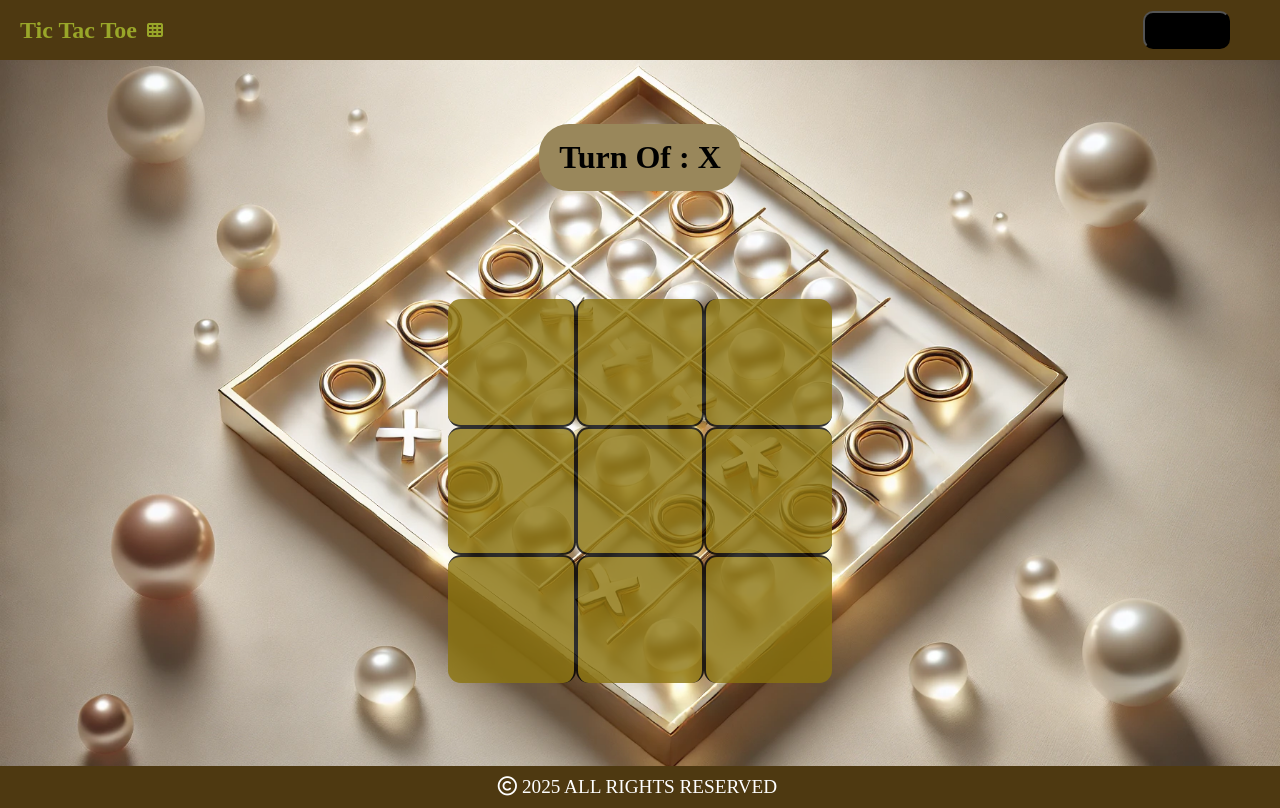
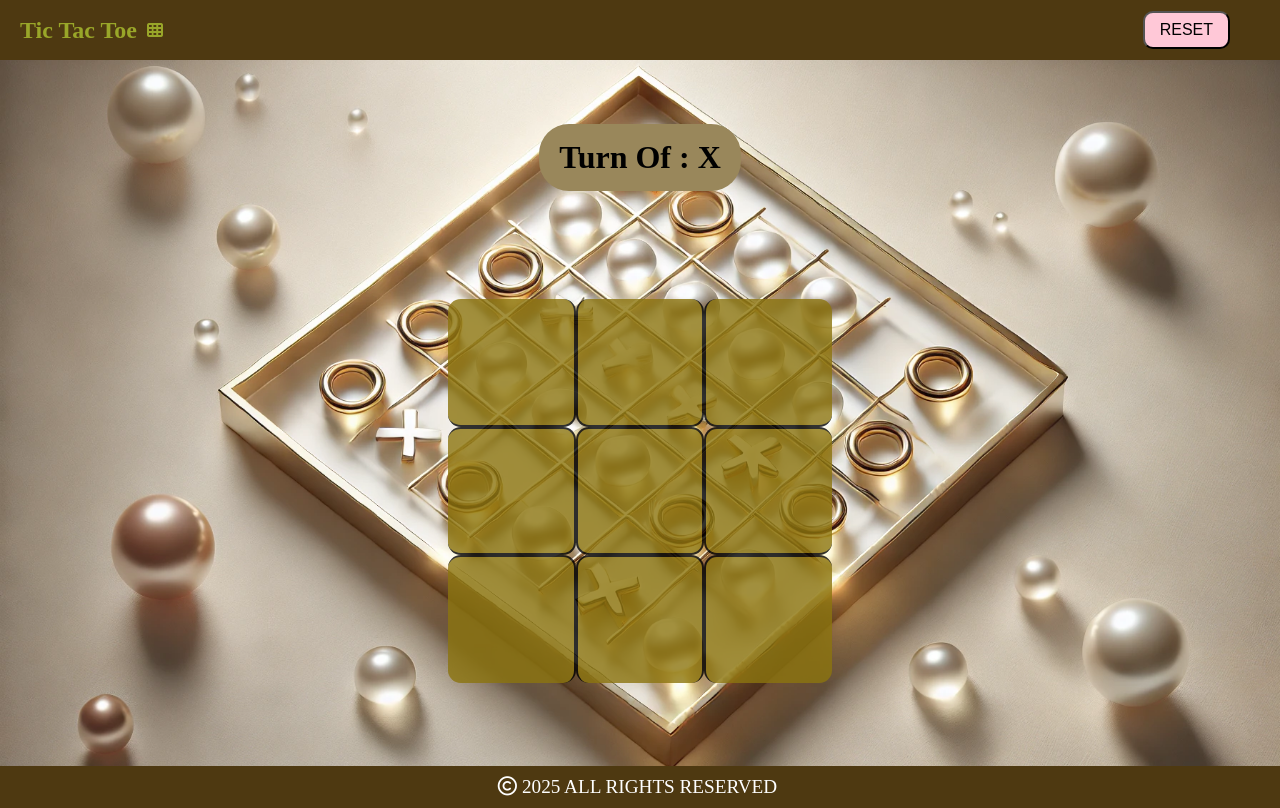
Before and after one commit to suraj721/Tic-Tac-Toe, a plain HTML site: page index.html in a window 1280 px wide. In both pictures the pointer is over the button "RESET". Drawn offline with Linux system fonts and the light colour scheme.

Commit message:
style.css

```diff
--- a/style.css
+++ b/style.css
@@ -31,7 +31,7 @@
     margin-right: 30px;
 }
 #reset:hover{
-    background-color:black;
+    background-color:rgb(255, 200, 215);
 }
 
 
```
